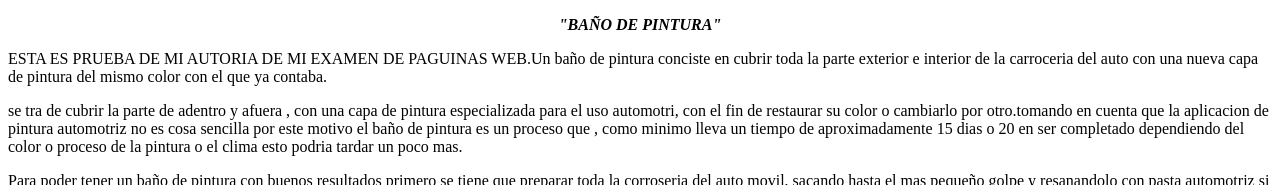
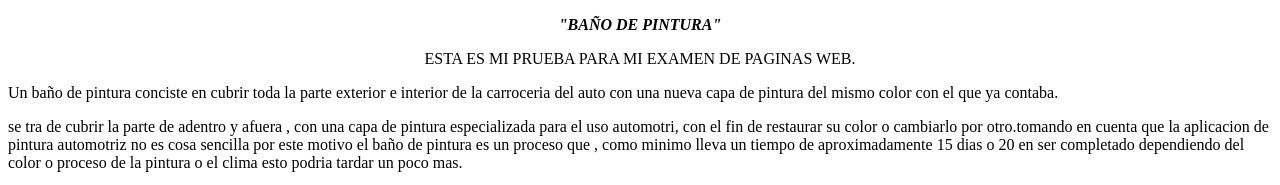
Before and after one commit to 197535789/taller-de-hojalateria-y-pintura, a plain HTML site: page baño de pintura.html in a window 1280 px wide. Shown: the top 185 px of the page. Drawn offline with Linux system fonts and the light colour scheme.

Commit message:
Add files via upload

```diff
--- a/baño de pintura.html
+++ b/baño de pintura.html
@@ -8,10 +8,12 @@
 <body>
 <p>
   <CENTER >
-    <em><strong>"BAÑO DE PINTURA"</strong></em>
+    <p><em><strong>"BAÑO DE PINTURA"</strong></em>
+    </p>
+    <p>ESTA ES MI PRUEBA PARA MI EXAMEN DE PAGINAS WEB.</p>
   </CENTER>
 </p>
-<p>ESTA ES PRUEBA DE MI AUTORIA DE MI EXAMEN DE PAGUINAS WEB.Un baño de pintura conciste en cubrir toda la parte exterior e interior de la carroceria del auto con una nueva capa de pintura del mismo color con el que ya contaba.</p>
+<p>Un baño de pintura conciste en cubrir toda la parte exterior e interior de la carroceria del auto con una nueva capa de pintura del mismo color con el que ya contaba.</p>
 <p>se tra de cubrir la parte de adentro y afuera , con una capa de pintura especializada para el uso automotri, con el fin de restaurar su color o cambiarlo por otro.tomando en cuenta que la aplicacion de pintura automotriz no es cosa sencilla por este motivo el baño de pintura es un proceso que , como minimo lleva un tiempo de aproximadamente 15 dias o 20 en ser completado dependiendo del color o proceso de la pintura  o el clima esto podria tardar un poco mas.&nbsp;</p>
 <p>Para poder tener un baño de pintura con buenos resultados primero se tiene que preparar toda la corroseria del auto movil, sacando hasta el mas pequeño golpe y resanandolo con pasta automotriz si es necesario, pero antes de este proceso primero se tiene que desmantelar completamente el carro y empapelar para que no haya maltrato de las vestiduras  o molduras del carro . </p>
 <img src="WhatsApp Image 2025-04-01 at 11.09.09 PM.jpeg" width="479" height="168" alt=""/>
```
